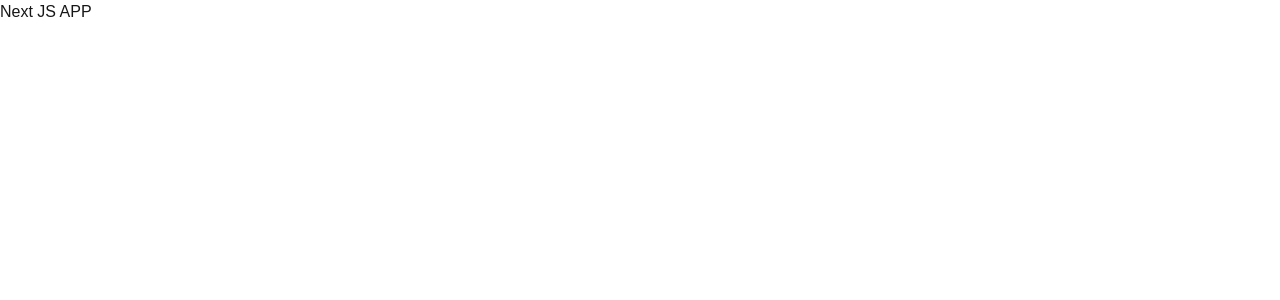
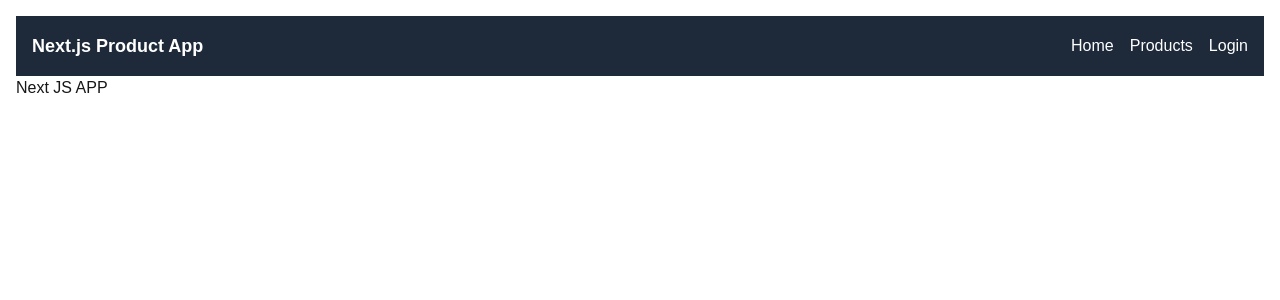
Before and after one commit to omarfaruk-dev/nextjs-app, a Next.js app: page / in a window 1280 px wide. Shown: the top 300 px of the page. Built offline with nearby package versions, Linux system fonts and the light colour scheme.

Commit message:
navbar added

```diff
--- /dev/null
+++ b/src/app/components/Navbar.js
@@ -0,0 +1,20 @@
+import Link from "next/link";
+
+const Navbar = () => {
+    return (
+        <nav className="bg-gray-800 w-full p-4">
+            <div className="container mx-auto flex justify-between items-center">
+                <div className="text-white text-lg font-bold">
+                    Next.js Product App
+                </div>
+                <div className="space-x-4">
+                    <Link href="/" className="text-white hover:text-gray-300">Home</Link>
+                    <Link href="/products" className="text-white hover:text-gray-300">Products</Link>
+                    <Link href="/login" className="text-white hover:text-gray-300">Login</Link>
+                </div>
+            </div>
+        </nav>
+    );
+};
+
+export default Navbar;
--- a/src/app/layout.js
+++ b/src/app/layout.js
@@ -1,5 +1,6 @@
 import { Geist, Geist_Mono } from "next/font/google";
 import "./globals.css";
+import Navbar from "./components/Navbar";
 
 const geistSans = Geist({
   variable: "--font-geist-sans",
@@ -22,7 +23,10 @@ export default function RootLayout({ children }) {
       <body
         className={`${geistSans.variable} ${geistMono.variable} antialiased`}
       >
-        {children}
+        <main className="w-full mx-auto p-4">
+          <Navbar />
+          {children}
+        </main>
       </body>
     </html>
   );
```
Also changed, not shown: package.json (+7 -3 lines), tsconfig.json (added, +35 -0 lines), src/app/login/page.js (added), 1 other file (tests, documents, lock files or other folders).
